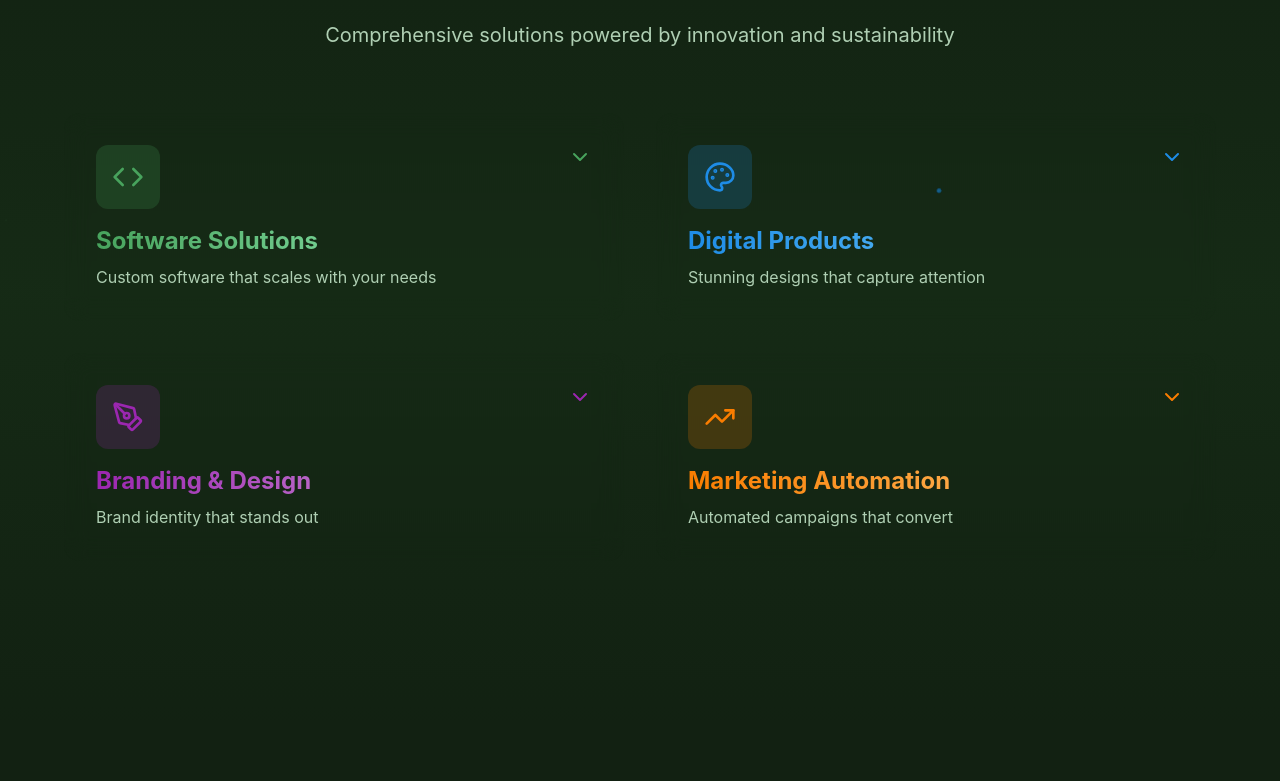
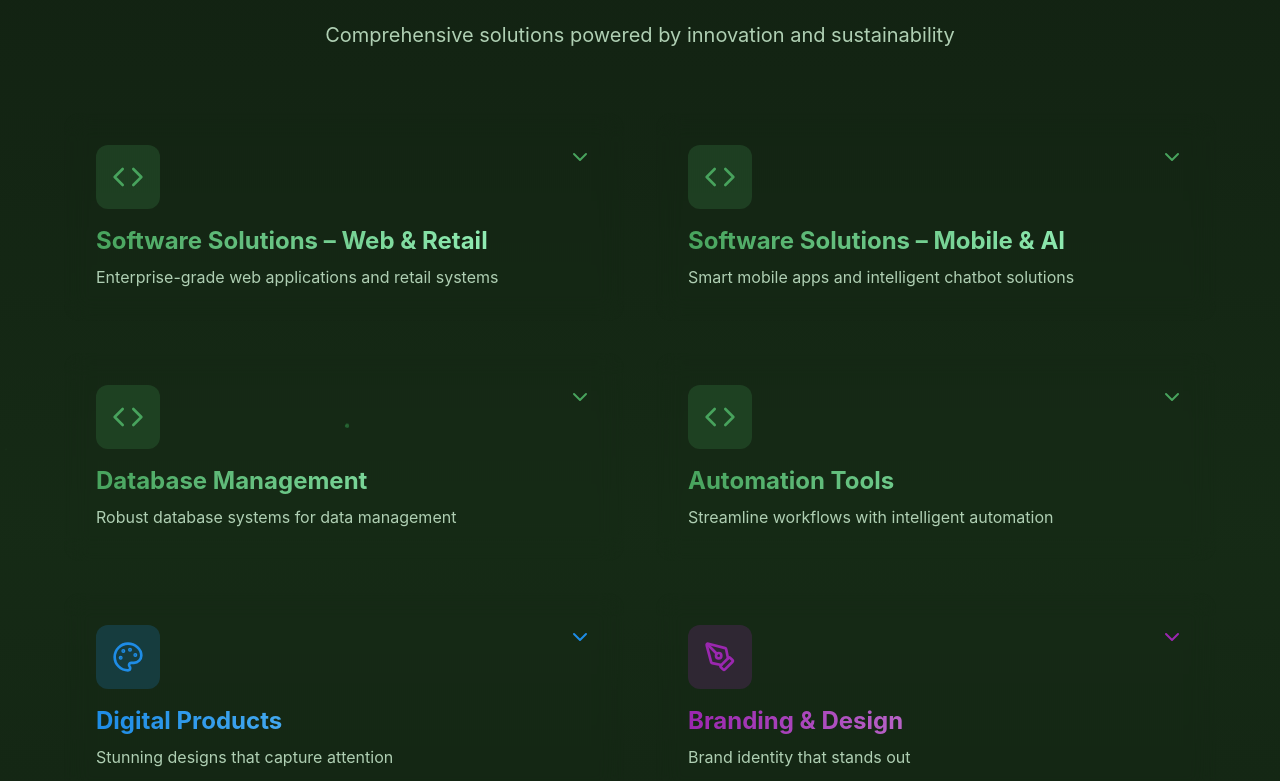
Before and after one commit to AayushMandavia/Mavon, a React (Vite) app: page / in a window 1280 px wide. Shown: the part 1099-1880 px from the top of the page. Built offline with nearby package versions, Linux system fonts and the light colour scheme; the HTML template or start-up script is replaced by a standard one.

Commit message:
Refactor Services Section

```diff
--- a/src/components/Services.tsx
+++ b/src/components/Services.tsx
@@ -16,12 +16,36 @@ const Services = ({ liteMode }: ServicesProps) => {
 
   const serviceCategories = [
     {
-      id: 'software',
-      title: 'Software Solutions',
+      id: 'software-web-retail',
+      title: 'Software Solutions – Web & Retail',
       icon: Code,
       color: 'software' as ServiceColor,
-      description: 'Custom software that scales with your needs',
-      subcategories: servicesData.software,
+      description: 'Enterprise-grade web applications and retail systems',
+      subcategories: servicesData.softwareWebRetail,
+    },
+    {
+      id: 'software-mobile-ai',
+      title: 'Software Solutions – Mobile & AI',
+      icon: Code,
+      color: 'software' as ServiceColor,
+      description: 'Smart mobile apps and intelligent chatbot solutions',
+      subcategories: servicesData.softwareMobileAI,
+    },
+    {
+      id: 'software-dbms',
+      title: 'Database Management',
+      icon: Code,
+      color: 'software' as ServiceColor,
+      description: 'Robust database systems for data management',
+      subcategories: servicesData.softwareDBMS,
+    },
+    {
+      id: 'software-automation',
+      title: 'Automation Tools',
+      icon: Code,
+      color: 'software' as ServiceColor,
+      description: 'Streamline workflows with intelligent automation',
+      subcategories: servicesData.softwareAutomation,
     },
     {
       id: 'digital',
--- a/src/lib/servicesData.ts
+++ b/src/lib/servicesData.ts
@@ -21,7 +21,7 @@ import instagramAd from '@/assets/examples/instagram-ad.jpg';
 import emailNewsletter from '@/assets/examples/email-newsletter.jpg';
 
 export const servicesData = {
-  software: {
+  softwareWebRetail: {
     webApps: {
       title: 'Web Applications',
       examples: [
@@ -29,7 +29,7 @@ export const servicesData = {
           title: 'Smart School ERP',
           description: 'Complete school management with attendance, fees & assignments tracking.',
           image: smartschoolErp,
-          demoUrl: 'https://estimated-pink-gexrdmzfyd.edgeone.app/', // Developer: Paste actual URL here
+          demoUrl: 'https://estimated-pink-gexrdmzfyd.edgeone.app/',
         },
         {
           title: 'Retail POS System',
@@ -39,6 +39,8 @@ export const servicesData = {
         },
       ],
     },
+  },
+  softwareMobileAI: {
     mobileApps: {
       title: 'Mobile Applications',
       examples: [
@@ -73,6 +75,8 @@ export const servicesData = {
         },
       ],
     },
+  },
+  softwareDBMS: {
     dbms: {
       title: 'Database Management',
       examples: [
@@ -90,6 +94,8 @@ export const servicesData = {
         },
       ],
     },
+  },
+  softwareAutomation: {
     automation: {
       title: 'Automation Tools',
       examples: [
@@ -104,23 +110,6 @@ export const servicesData = {
           description: 'Schedule and automate email campaigns efficiently.',
           image: emailScheduler,
           demoUrl: 'https://proposed-fuchsia-92j2abyo6t.edgeone.app/',
-        },
-      ],
-    },
-    saas: {
-      title: 'SaaS Platforms',
-      examples: [
-        {
-          title: 'Marketing Analytics',
-          description: 'Track campaigns, ROI, and customer engagement in one dashboard.',
-          image: marketingAnalytics,
-          demoUrl: 'https://inquisitive-magenta-yrloczsfej.edgeone.app/',
-        },
-        {
-          title: 'Sales Performance Tracker',
-          description: 'Monitor team performance, deals, and revenue metrics.',
-          image: salesTracker,
-          demoUrl: 'https://realistic-sapphire-p82urzy984.edgeone.app/',
         },
       ],
     },
```
